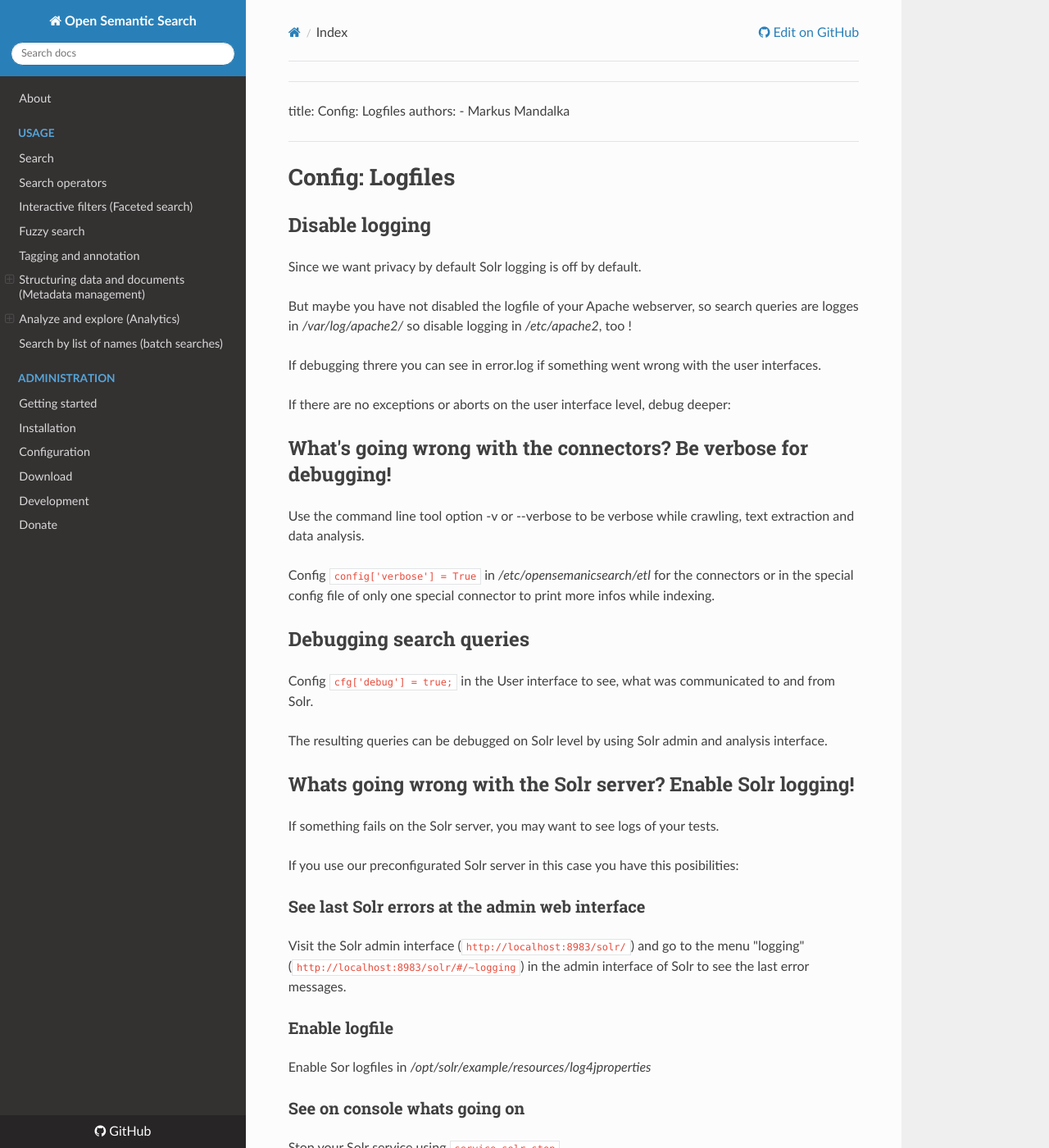
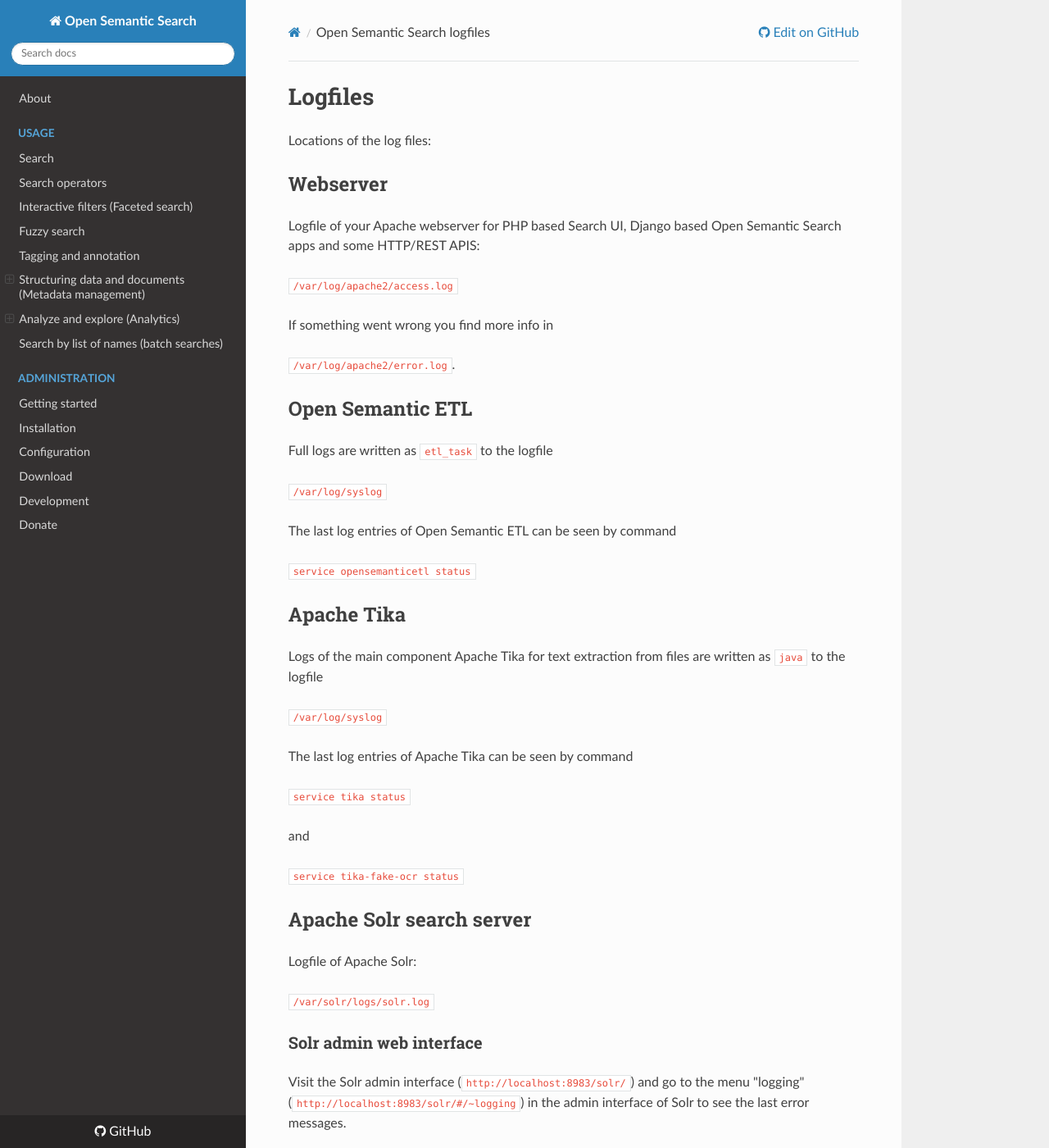
Before and after one commit to opensemanticsearch/open-semantic-search, an MkDocs documentation site: the page built from docs/doc/admin/config/log/README.md, in a window 1280 px wide and 1400 px high. Shown: the whole window at 82% size. Built offline with MkDocs 1.6.1, drawn with Linux system fonts in a browser that asks for light colours; nearby versions of some CDN libraries; some of the changed text lies outside the part shown.

Commit message:
Locations of log files

```diff
--- a/docs/doc/admin/config/log/README.md
+++ b/docs/doc/admin/config/log/README.md
@@ -1,65 +1,70 @@
 ---
-title: Config: Logfiles
+title: Open Semantic Search logfiles
 authors:
     - Markus Mandalka
 ---
 
-# Config: Logfiles
+# Logfiles
+
+Locations of the log files:
+
+## Webserver
+
+Logfile of your Apache webserver for PHP based Search UI, Django based Open Semantic Search apps and some HTTP/REST APIS:
+
+<code>/var/log/apache2/access.log</code>
+
+If something went wrong you find more info in
+
+<code>/var/log/apache2/error.log</code>.
 
 
-## Disable logging
+## Open Semantic ETL
+
+Full logs are written as <code>etl_task</code> to the logfile
+
+<code>/var/log/syslog</code>
+
+The last log entries of Open Semantic ETL can be seen by command
+
+<code>service opensemanticetl status</code>
+
+## Apache Tika
+
+Logs of the main component Apache Tika for text extraction from files are written as <code>java</code> to the logfile
+
+<code>/var/log/syslog</code>
+
+The last log entries of Apache Tika can be seen by command
+
+<code>service tika status</code>
+
+and
+
+<code>service tika-fake-ocr status</code>
 
 
+## Apache Solr search server
 
-Since we want privacy by default Solr logging is off by default.
+Logfile of Apache Solr:
 
-But maybe you have not disabled the logfile of your Apache webserver, so search queries are logges in */var/log/apache2/* so disable logging in */etc/apache2*, too !
+<code>/var/solr/logs/solr.log</code>
 
-If debugging threre you can see in error.log if something went wrong with the user interfaces.
+### Solr admin web interface
 
-If there are no exceptions or aborts on the user interface level, debug deeper:
+Visit the Solr admin interface (`http://localhost:8983/solr/`) and go to the menu "logging" (`http://localhost:8983/solr/#/~logging`) in the admin interface of Solr to see the last error messages.
 
-## What's going wrong with the connectors? Be verbose for debugging!
 
+## Verbosity
+
+### Open Semantic ETL
 
 Use the command line tool option -v or --verbose to be verbose while crawling, text extraction and data analysis.
 
-Config `config['verbose'] = True` in */etc/opensemanicsearch/etl* for the connectors or in the special config file of only one special connector to print more infos while indexing.
+Or set
 
-## Debugging search queries
+Config `config['verbose'] = True` in <code>/etc/opensemanicsearch/etl</code> or in the special config file of only one connector to log more info.
 
+### Solr PHP UI
 
-Config `cfg['debug'] = true;` in the User interface to see, what was communicated to and from Solr.
-
-The resulting queries can be debugged on Solr level by using Solr admin and analysis interface.
-
-## Whats going wrong with the Solr server? Enable Solr logging!
-
-
-If something fails on the Solr server, you may want to see logs of your tests.
-
-If you use our preconfigurated Solr server in this case you have this posibilities:
-
-### See last Solr errors at the admin web interface
-
-
-Visit the Solr admin interface (`http://localhost:8983/solr/`) and go to the menu "logging" (`http://localhost:8983/solr/#/~logging`) in the admin interface of Solr to see the last error messages.
-
-### Enable logfile
-
-
-Enable Sor logfiles in */opt/solr/example/resources/log4jproperties*
-### See on console whats going on
-
-
-Stop your Solr service using
-`service solr stop`
-
-Go to the directory */opt/solr/example* and start Solr with
-`java -jar start.jar` (additionally you have to set RAM here)
-
-You will see debug infos on the terminal.
-
-If you write output to a file by starting Solr with
-`java -jar start.jar > /tmp/solr.log` (additionally you have to set RAM here)
-it will log temporary to this file.
+Config `cfg['debug'] = true;` in the config of the User interface to see, what was communicated to and from Solr.
```
